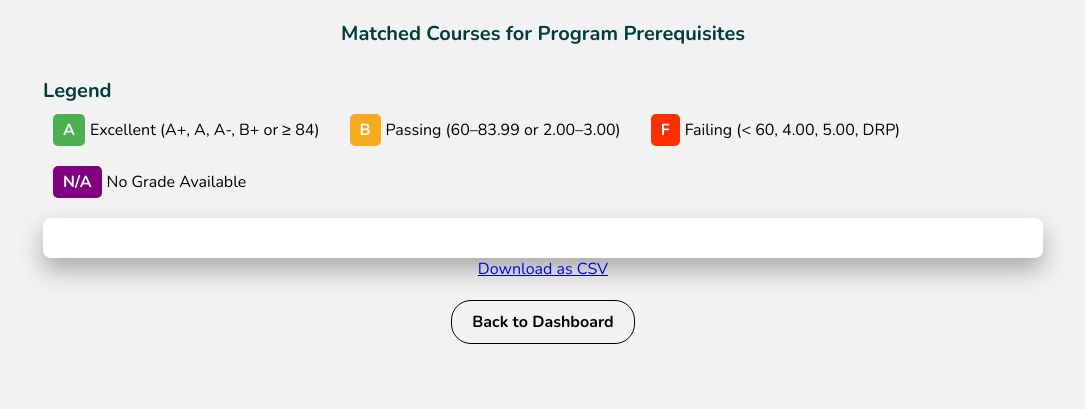
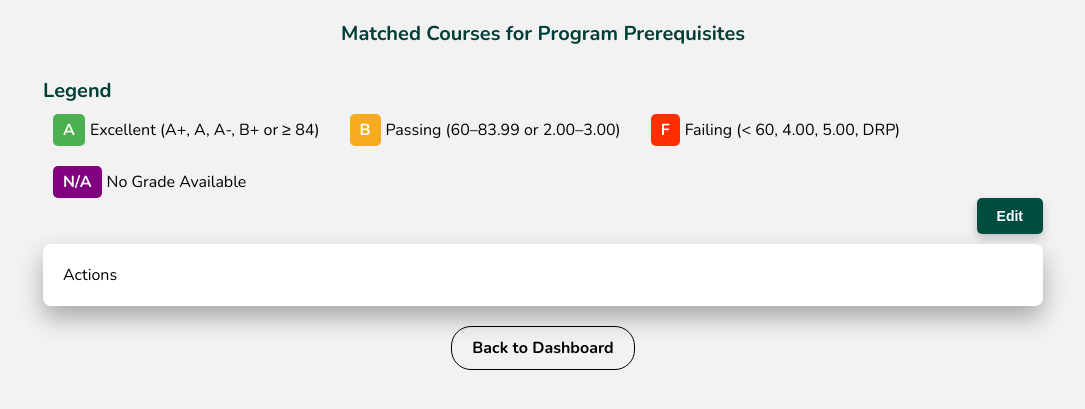
Before and after one commit to YJElla/CS192, a Flask app: page /matched_courses in a window 1280 px wide. Shown: the part 146-555 px from the top of the page, without its empty margins (97-1182 px from the left). Run offline with Flask 3, Linux system fonts and the light colour scheme.

Commit message:
Update matched_courses.html

```diff
--- a/templates/matched_courses.html
+++ b/templates/matched_courses.html
@@ -49,7 +49,7 @@
             border-radius: 8px;
             overflow: hidden;
             padding: 20px;
-            margin-top: 20px;
+            margin-top: 10px;
         }
 
         h2 {
@@ -113,6 +113,29 @@
             color: white;
         }
 
+        .edit-btn {
+            background-color: #004d40; /* Deep teal */
+            color: white;
+            border: none;
+            padding: 10px 20px;
+            font-size: 14px;
+            border-radius: 5px;
+            font-weight: bold;
+            cursor: pointer;
+            box-shadow: 0px 4px 10px rgba(0, 0, 0, 0.2);
+            transition: background-color 0.3s ease;
+        }
+        .edit-btn:hover {
+            background-color: #00695c; /* Lighter teal on hover */
+        }
+        .top-bar {
+            width: 90%;
+            max-width: 1000px;
+            margin: 0 auto;
+            display: flex;
+            justify-content: flex-end;
+
+        }
     </style>
 </head>
 <body>
@@ -139,6 +162,12 @@
                 <span class="grade-box purple">N/A</span><span style="margin-left: 5px;">No Grade Available</span>
             </div>
         </div>
+    </div>
+
+
+    <div class="top-bar">
+        <button id="edit-toggle" class="edit-btn">Edit</button>
+        <button id="save-changes" class="edit-btn"style="display:none;">Save</button>
     </div>
 
 
@@ -176,10 +205,10 @@
                 <p style="margin-bottom: 15px;">No matching courses found.</p>
             {% endif %}
         {% endfor %}
+        <th class="edit-col" style="display:none;">Actions</th>
+
     </div>
-    <a href="{{ url_for('export_files', student_id=student, program=request.args.get('program')) }}" class="button">
-        Download as CSV
-    </a>
+
     <a href="{{ url_for('teacher_dashboard') }}" class="back-button">Back to Dashboard</a>
 </body>
 </html>
```
